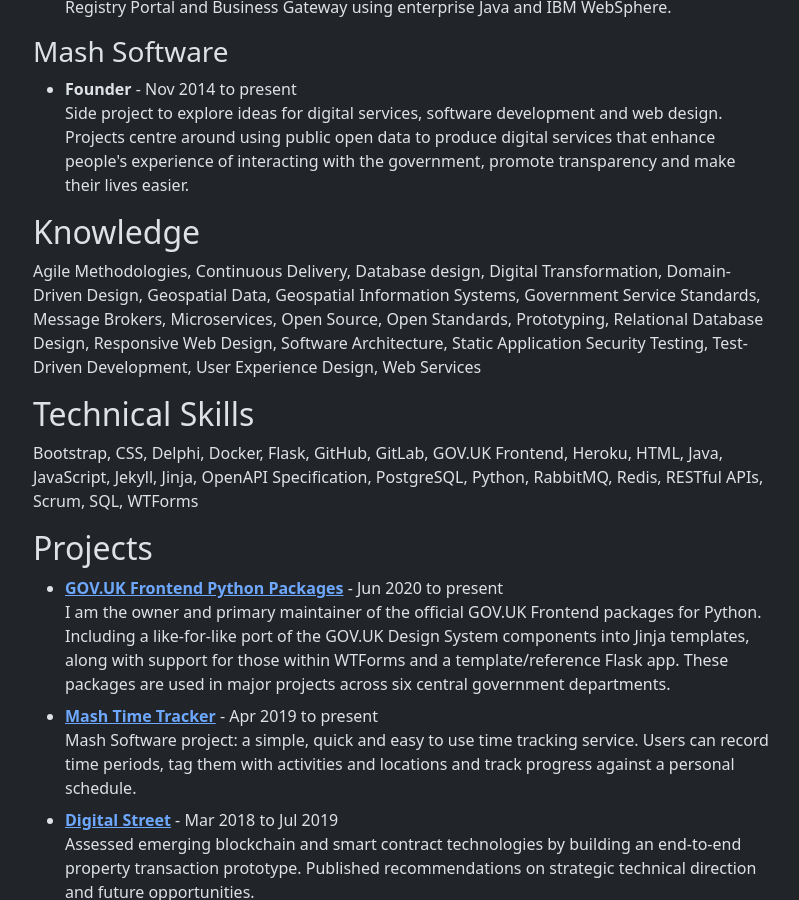
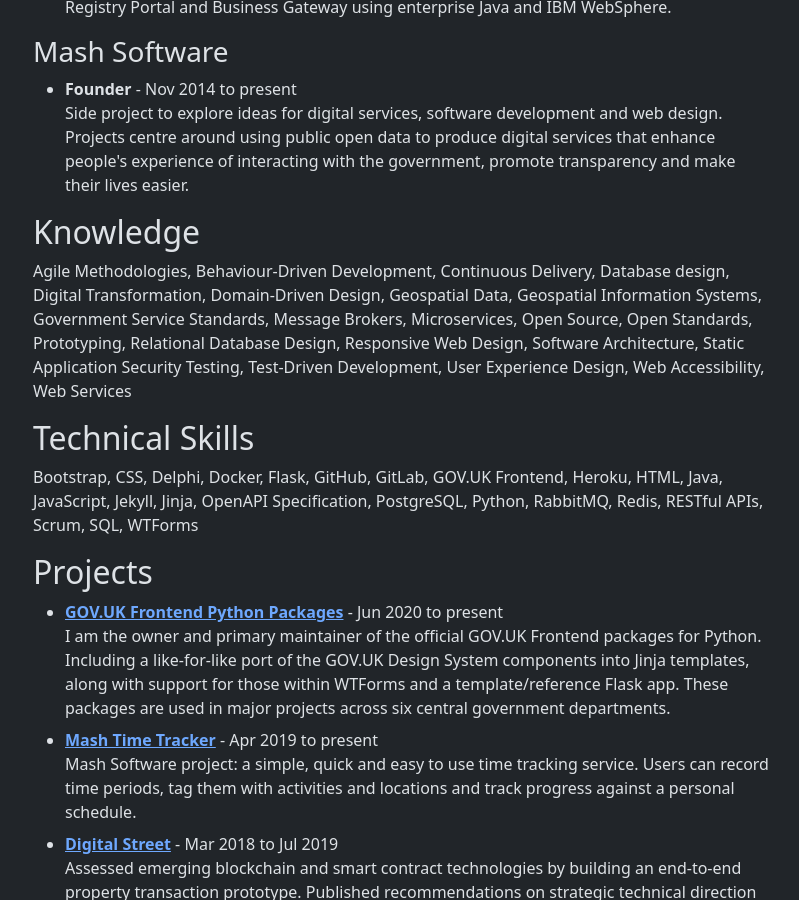
Before and after one commit to matthew-shaw/matthew-shaw.github.io, a Jekyll site: the page built from index.html, in a window 1280 px wide and 900 px high, scrolled down 1300 px. Shown: the whole window, without its empty margins (429-1228 px from the left). Built offline with Jekyll 4.4.1, drawn with Linux system fonts in a browser that asks for light colours.

Commit message:
more knowledge

```diff
--- a/index.html
+++ b/index.html
@@ -89,11 +89,11 @@
         </ul>
 
         <h2 id="knowledge">Knowledge</h2>
-        <p>Agile Methodologies, Continuous Delivery, Database design, Digital Transformation, Domain-Driven Design,
-            Geospatial Data, Geospatial Information Systems, Government Service Standards, Message Brokers,
-            Microservices, Open Source, Open Standards, Prototyping, Relational Database Design, Responsive Web Design,
-            Software Architecture, Static Application Security Testing, Test-Driven Development, User Experience Design,
-            Web Services</p>
+        <p>Agile Methodologies, Behaviour-Driven Development, Continuous Delivery, Database design, Digital
+            Transformation, Domain-Driven Design, Geospatial Data, Geospatial Information Systems, Government Service
+            Standards, Message Brokers, Microservices, Open Source, Open Standards, Prototyping, Relational Database
+            Design, Responsive Web Design, Software Architecture, Static Application Security Testing, Test-Driven
+            Development, User Experience Design, Web Accessibility, Web Services</p>
 
         <h2 id="technical-skills">Technical Skills</h2>
         <p>Bootstrap, CSS, Delphi, Docker, Flask, GitHub, GitLab, GOV.UK Frontend, Heroku, HTML, Java, JavaScript,
```
